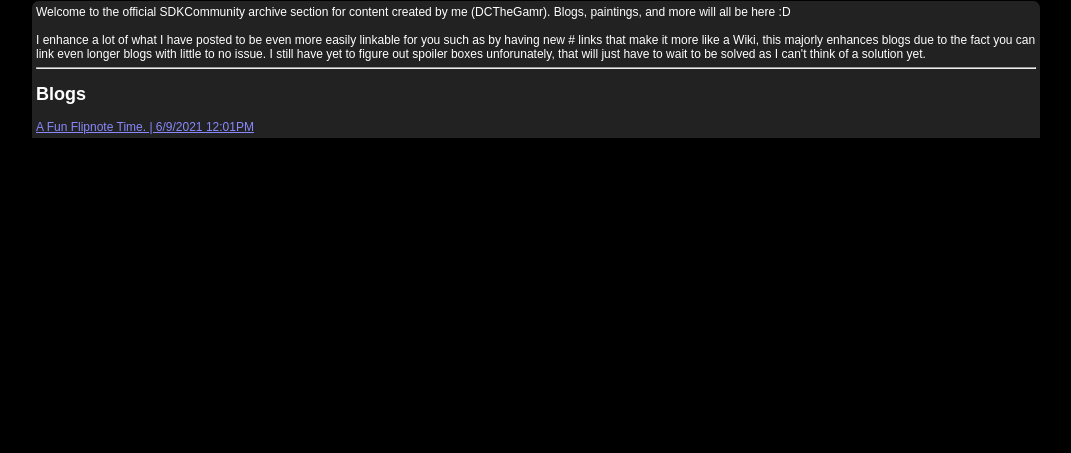
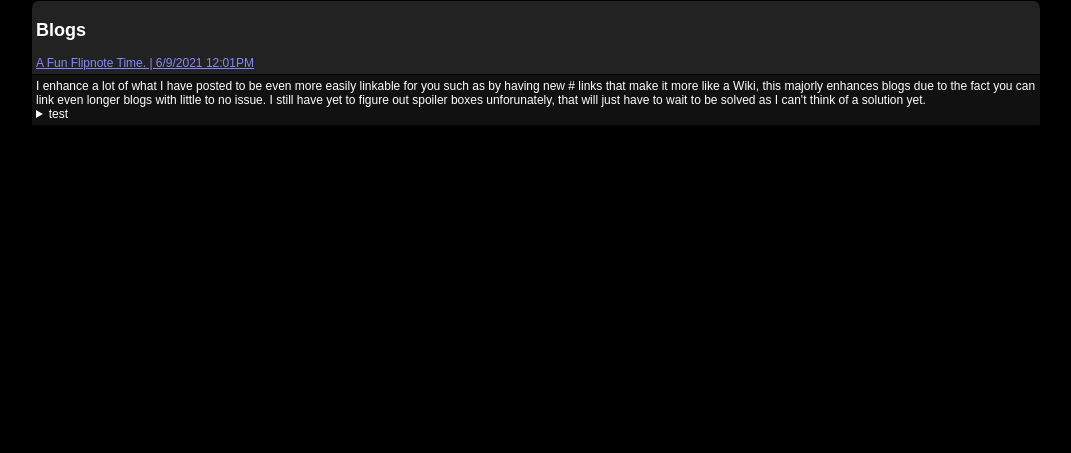
Before and after one commit to DigitalCheese/archive, a plain HTML site: page sdk/index.html in a window 1280 px wide. Shown: the part 347-800 px from the top of the page, without its empty margins (104-1175 px from the left). Drawn offline with Linux system fonts and the light colour scheme.

Commit message:
I AM UWUING

```diff
--- a/sdk/index.html
+++ b/sdk/index.html
@@ -8,12 +8,14 @@
     <body>
         <center id="header"><a href="/index.html"><img src="https://3dspaint.com/images/upload_gallery/16741.jpg" alt="SDK Archive Header" title="SDKCommunity Archive Logo"></a></center>
         <h1>SDKCommunity Archives</h1><br>
-        <div class="main">Welcome to the official SDKCommunity archive section for content created by me (DCTheGamr). Blogs, paintings, and more will all be here :D
-            <br><br>
-            I enhance a lot of what I have posted to be even more easily linkable for you such as by having new # links that make it more like a Wiki, this majorly enhances blogs due to the fact you can link even longer blogs with little to no issue. I still have yet to figure out spoiler boxes unforunately, that will just have to wait to be solved as I can't think of a solution yet.
-            <hr>
-            <h2 id="blogs">Blogs</h2>
+        <div class="main"><h2 id="blogs">Blogs</h2>
             <a href="/sdk/blogs/99898.html">A Fun Flipnote Time. | 6/9/2021 12:01PM</a>
+        </div>
+        <div class="extra">I enhance a lot of what I have posted to be even more easily linkable for you such as by having new # links that make it more like a Wiki, this majorly enhances blogs due to the fact you can link even longer blogs with little to no issue. I still have yet to figure out spoiler boxes unforunately, that will just have to wait to be solved as I can't think of a solution yet.
+            <details>
+                <summary>test</summary>
+                does this work on DSi?
+            </details>
         </div>
     </body>
 </html>
```
